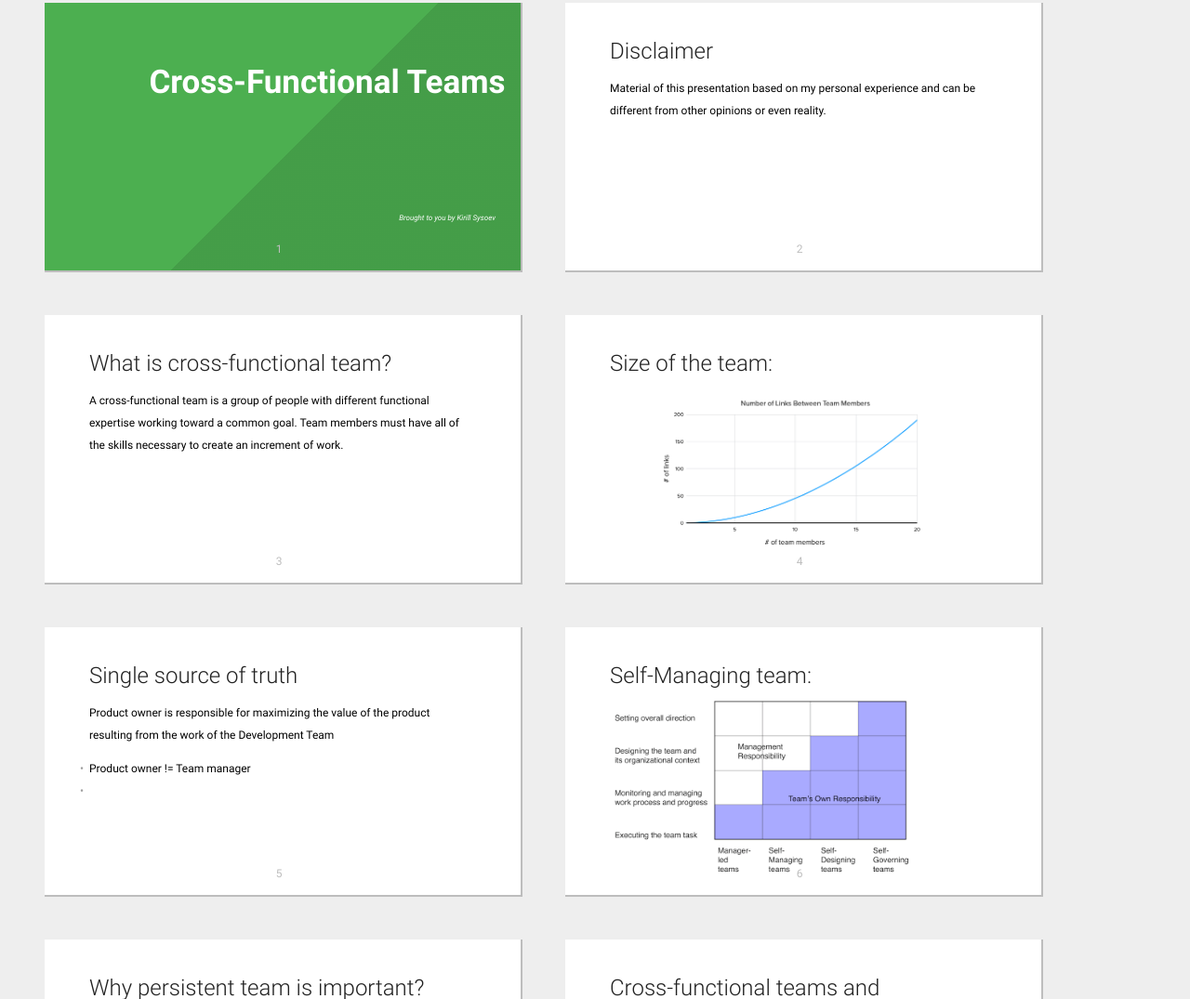
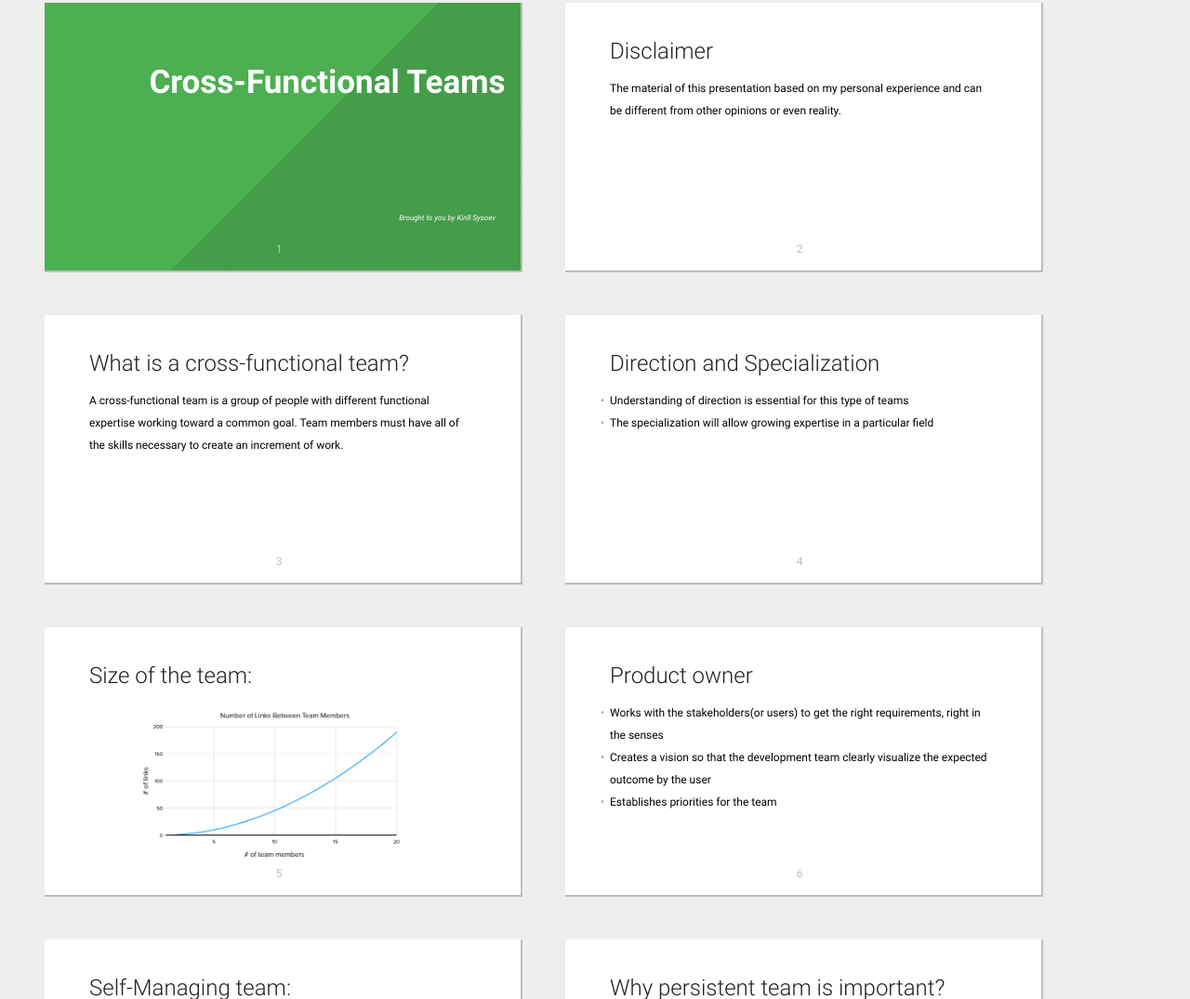
Before and after one commit to kirill-binary/cf-teams, a plain HTML site: page index.html in a window 1280 px wide. Shown: the part 226-1301 px from the top of the page at 93% size. Drawn offline with Linux system fonts and the light colour scheme.

Commit message:
Updates version

```diff
--- a/index.html
+++ b/index.html
@@ -44,12 +44,20 @@
 
     <section class="slide">
         <h2>Disclaimer</h2>
-        <p>Material of this presentation based on my personal experience and can be different from other opinions or even reality.</p>
+        <p>The material of this presentation based on my personal experience and can be different from other opinions or even reality.</p>
     </section>
 
     <section class="slide">
-        <h2>What is cross-functional team?</h2>
+        <h2>What is a cross-functional team?</h2>
         <p>A cross-functional team is a group of people with different functional expertise working toward a common goal. Team members must have all of the skills necessary to create an increment of work.</p>
+    </section>
+
+    <section class="slide">
+        <h2>Direction and Specialization</h2>
+        <ul>
+            <li>Understanding of direction is essential for this type of teams</li>
+            <li>The specialization will allow growing expertise in a particular field</li>
+        </ul>
     </section>
 
     <section class="slide">
@@ -60,11 +68,11 @@
     </section>
 
       <section class="slide">
-        <h2>Single source of truth</h2>
-        <p>Product owner is responsible for maximizing the value of the product resulting from the work of the Development Team</p>
+        <h2>Product owner</h2>
         <ul>
-            <li>Product owner != Team manager</li>
-            <li></li>
+            <li>Works with the stakeholders(or users) to get the right requirements, right in the senses</li>
+            <li>Creates a vision so that the development team clearly visualize the expected outcome by the user</li>
+            <li>Establishes priorities for the team</li>
         </ul>
     </section>
 
```
